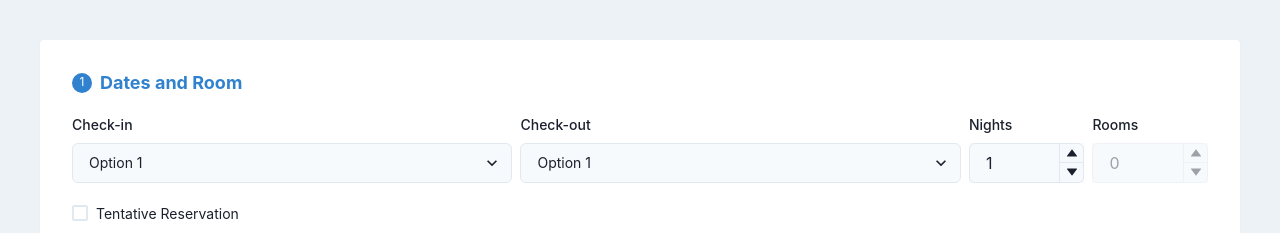
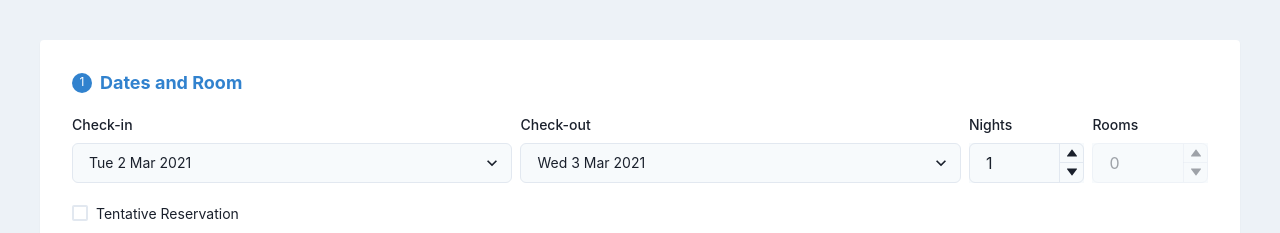
Before and after one commit to N-Nikolaev/socialpinpoint-tech-test, a React (Vite) app: page / in a window 1280 px wide. Shown: the top 233 px of the page. Built offline with nearby package versions, Linux system fonts and the light colour scheme.

Commit message:
Add onChange functionality to 'Dates and Room' card

```diff
--- a/src/App.tsx
+++ b/src/App.tsx
@@ -3,7 +3,6 @@ import { Checkbox } from '@chakra-ui/checkbox'
 import { FormControl, FormLabel } from '@chakra-ui/form-control'
 import { InputGroup, Input, InputRightElement } from '@chakra-ui/input'
 import {
-  Box,
   Flex,
   HStack,
   Spacer,
@@ -11,31 +10,89 @@ import {
   Text } from '@chakra-ui/layout'
 import { NumberInput, NumberInputField, NumberInputStepper, NumberIncrementStepper, NumberDecrementStepper } from '@chakra-ui/number-input'
 import { Select } from '@chakra-ui/select'
-import React from 'react'
+import React, { useEffect, useState } from 'react'
 import InputCard from './components/InputCard/InputCard'
 import { Button } from '@chakra-ui/react'
 
+interface InputCardData {
+  data: {
+    cardNumber: number
+    cardTitle: string
+  }[]
+}
+
+interface DatesAndRoomCardData {
+  data: {
+    checkInDates: string[]
+    checkOutDates: string[]
+    nightsAmount: number
+    roomsAmount: number
+    selectedCheckInDate: string
+    selectedCheckOutDate: string
+    selectedNightsAmount: number
+    selectedRoomsAmount: number
+    tentativeReservation: boolean
+  }
+}
+
 const App: React.FC = () => {
 
+  const [inputCardData] = useState<InputCardData['data']>([
+    {cardNumber: 1, cardTitle: 'Dates and Room'},
+    {cardNumber: 2, cardTitle: 'Room Requirements'},
+    {cardNumber: 3, cardTitle: 'Guest Details'},
+  ])
+
+  const [datesAndRoomCardData, setdatesAndRoomCardData] = useState<DatesAndRoomCardData['data']>({
+    checkInDates: [
+      'Tue 2 Mar 2021',
+      'Wed 3 Mar 2021',
+    ],
+    checkOutDates: [
+      'Wed 3 Mar 2021',
+      'Thur 4 Mar 2021',
+    ],
+    nightsAmount: 7,
+    roomsAmount: 30,
+    selectedCheckInDate: 'Tue 2 Mar 2021',
+    selectedCheckOutDate: 'Wed 5 Mar 2021',
+    selectedNightsAmount: 1,
+    selectedRoomsAmount: 0,
+    tentativeReservation: false,
+  })
+
+//! Clean Up useEffect after testing
+  useEffect(() => {
+    console.log(datesAndRoomCardData.selectedNightsAmount)
+  }, [datesAndRoomCardData.selectedNightsAmount])
+
 //TODO Text and Layer Styles
+//TODO onChange functions
   return (
-    <Flex minh='100vh' background='gray.100' p={10}>
+    <Flex minH='100vh' background='gray.100' p={10}>
       <Stack spacing={6}>
 
-        <InputCard number={1} title='Dates and Room'>
+        <InputCard number={inputCardData[0].cardNumber} title={inputCardData[0].cardTitle}>
           <HStack>
             <FormControl id='checkIn'>
               <FormLabel fontSize='sm'>
                 Check-in
               </FormLabel>
 
-{/* //TODO State: Check-in dates */}
               <Select
                 bg='gray.50'
-                fontSize='sm'>
-                <option value="option1">Option 1</option>
-                <option value="option2">Option 2</option>
-                <option value="option3">Option 3</option>
+                fontSize='sm'
+                onChange={ e => setdatesAndRoomCardData({
+                  ...datesAndRoomCardData,
+                  selectedCheckInDate: e.target.value
+                })}>
+                {datesAndRoomCardData
+                  .checkInDates
+                  .map((date, idx) => {
+                    return (
+                      <option key={idx} value={date}>{date}</option>
+                    )
+                  })}
               </Select>
             </FormControl>
 
@@ -44,13 +101,20 @@ const App: React.FC = () => {
                 Check-out
               </FormLabel>
 
-{/* //TODO State: Check-out dates */}
               <Select
                 bg='gray.50'
-                fontSize='sm'>
-                <option value="option1">Option 1</option>
-                <option value="option2">Option 2</option>
-                <option value="option3">Option 3</option>
+                fontSize='sm'
+                onChange={ e => setdatesAndRoomCardData({
+                  ...datesAndRoomCardData,
+                  selectedCheckOutDate: e.target.value
+                })}>
+                {datesAndRoomCardData
+                  .checkOutDates
+                  .map((date, idx) => {
+                    return (
+                      <option key={idx} value={date}>{date}</option>
+                    )
+                  })}
               </Select>
             </FormControl>
 
@@ -62,9 +126,14 @@ const App: React.FC = () => {
               <NumberInput
                 defaultValue={1}
                 min={0}
+                max={datesAndRoomCardData.nightsAmount}
                 bg='gray.50'
-                fontSize='sm'>
-                <NumberInputField />
+                fontSize='sm'
+                onChange={ num => setdatesAndRoomCardData({
+                  ...datesAndRoomCardData,
+                  selectedNightsAmount: parseInt(num)
+                })}>
+                <NumberInputField/>
                 <NumberInputStepper>
                   <NumberIncrementStepper />
                   <NumberDecrementStepper />
@@ -81,8 +150,13 @@ const App: React.FC = () => {
                 isDisabled
                 defaultValue={0}
                 min={0}
+                max={datesAndRoomCardData.roomsAmount}
                 bg='gray.50'
-                fontSize='sm'>
+                fontSize='sm'
+                onChange={ num => setdatesAndRoomCardData({
+                  ...datesAndRoomCardData,
+                  selectedRoomsAmount: parseInt(num)
+                })}>
                 <NumberInputField />
                 <NumberInputStepper>
                   <NumberIncrementStepper />
@@ -92,7 +166,10 @@ const App: React.FC = () => {
             </FormControl>
           </HStack>
 
-          <Checkbox>
+          <Checkbox onChange={ _ => setdatesAndRoomCardData({
+            ...datesAndRoomCardData,
+            tentativeReservation: !datesAndRoomCardData.tentativeReservation
+          })}>
             <Text fontSize='sm'>Tentative Reservation</Text>
           </Checkbox>
         </InputCard>
```
